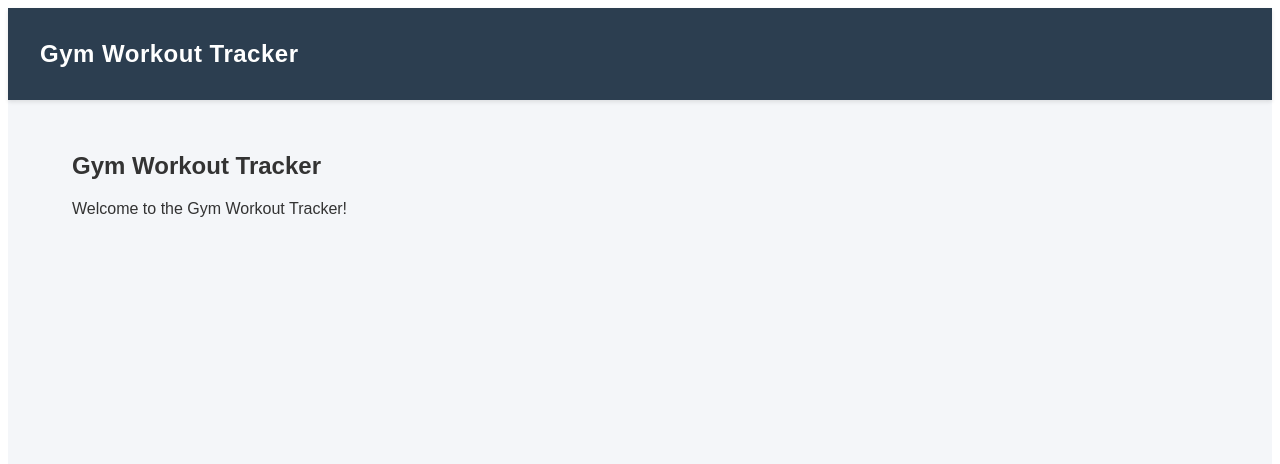
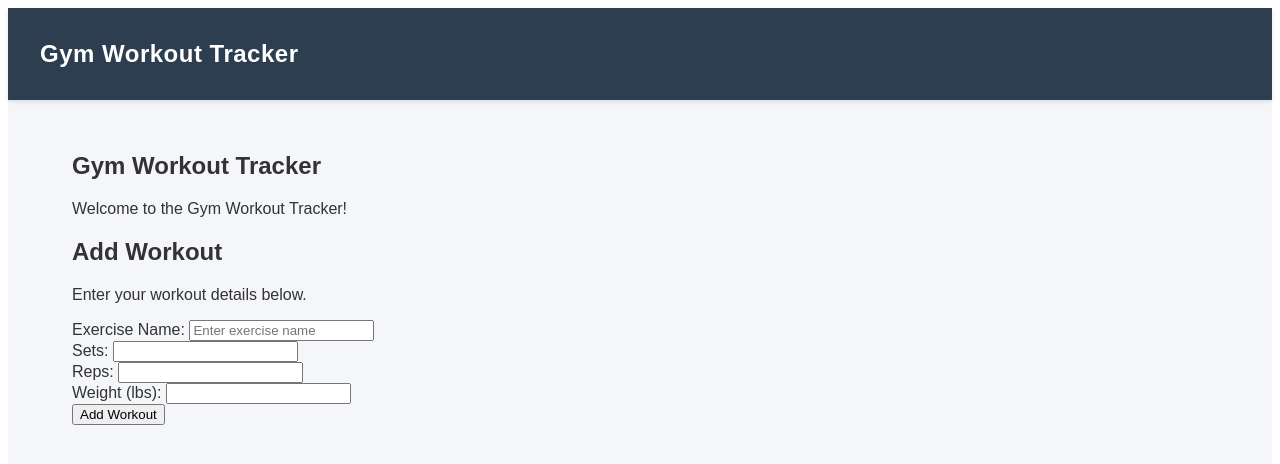
Before and after one commit to TarunJaggarapu/gym-tracker-ui, a React (Vite) app: page / in a window 1280 px wide. Shown: the top 464 px of the page. Built offline with nearby package versions, Linux system fonts and the light colour scheme.

Commit message:
Integrate WorkoutForm into main app layout

```diff
--- a/src/App.tsx
+++ b/src/App.tsx
@@ -1,11 +1,15 @@
+
 import { GymTrackerUI } from './pages/gymtrackerui';
+import WorkoutForm from './WorkoutForm';
 
 export function App() {
   return (
     <GymTrackerUI>
       <div>
-      <h2>Gym Workout Tracker</h2>
-      <p>Welcome to the Gym Workout Tracker!</p>
+        <h2>Gym Workout Tracker</h2>
+        <p>Welcome to the Gym Workout Tracker!</p>
+
+        <WorkoutForm />
       </div>
     </GymTrackerUI>
   );
```
